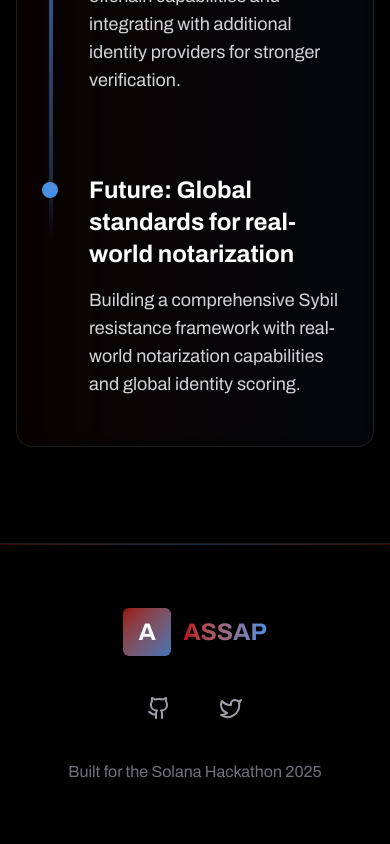
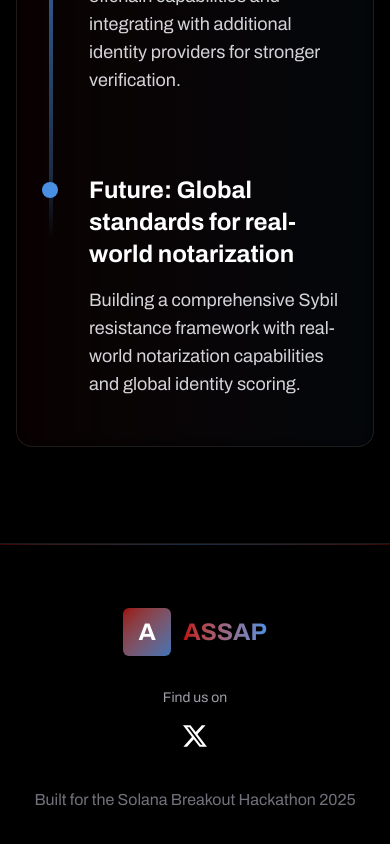
Before and after one commit to metalboyrick/assap, a Next.js app in the folder apps/landing/: page / in a window 390 px wide. Shown: the part 9335-10179 px from the top of the page. Built offline with nearby package versions, Linux system fonts and the light colour scheme.

Commit message:
chore: update twitter link

```diff
--- a/apps/landing/components/landing/Footer.tsx
+++ b/apps/landing/components/landing/Footer.tsx
@@ -1,5 +1,5 @@
 import Link from "next/link";
-import { Github, Twitter } from "lucide-react";
+import TwitterXIcon from "./TwitterXIcon";
 
 export function Footer() {
   return (
@@ -19,8 +19,10 @@ export function Footer() {
             </span>
           </div>
 
-          <div className="flex gap-8 mb-8 md:mb-0">
-            <Link
+          <div className="flex flex-col items-center gap-2 mb-8 md:mb-0">
+            <span className="text-zinc-400 text-sm">Find us on</span>
+            <div className="flex gap-4">
+              {/* <Link
                 href="#"
                 className="text-zinc-400 hover:text-white transition-colors group"
               >
@@ -29,22 +31,24 @@ export function Footer() {
                   <Github className="h-6 w-6 relative z-10" />
                 </div>
                 <span className="sr-only">GitHub</span>
-            </Link>
+              </Link> */}
 
               <Link
-              href="#"
+                href="https://x.com/assap_xyz"
+                target="_blank"
                 className="text-zinc-400 hover:text-white transition-colors group"
               >
                 <div className="relative w-10 h-10 flex items-center justify-center">
                   <div className="absolute inset-0 bg-gradient-to-br from-[#C00000]/0 to-[#4A90E2]/0 group-hover:from-[#C00000]/20 group-hover:to-[#4A90E2]/20 rounded-full transition-all duration-300"></div>
-                <Twitter className="h-6 w-6 relative z-10" />
+                  <TwitterXIcon className="h-6 w-6 relative z-10" />
                 </div>
-              <span className="sr-only">Twitter</span>
+                <span className="sr-only">X</span>
               </Link>
+            </div>
           </div>
 
           <div className="text-base text-zinc-500">
-            Built for the Solana Hackathon 2025
+            Built for the Solana Breakout Hackathon 2025
           </div>
         </div>
       </div>
--- /dev/null
+++ b/apps/landing/components/landing/TwitterXIcon.tsx
@@ -0,0 +1,30 @@
+import React from "react";
+
+interface TwitterXIconProps {
+  size?: number;
+  color?: string;
+  className?: string;
+}
+
+const TwitterXIcon: React.FC<TwitterXIconProps> = ({
+  size = 300,
+  color = "white",
+  className = "",
+}) => {
+  return (
+    <svg
+      xmlns="http://www.w3.org/2000/svg"
+      width={size}
+      height={(size * 271) / 300}
+      viewBox="0 0 300 271"
+      className={className}
+    >
+      <path
+        d="m236 0h46l-101 115 118 156h-92.6l-72.5-94.8-83 94.8h-46l107-123-113-148h94.9l65.5 86.6zm-16.1 244h25.5l-165-218h-27.4z"
+        fill={color}
+      />
+    </svg>
+  );
+};
+
+export default TwitterXIcon;
```
Lines whose indentation alone changed are shown as unchanged.
